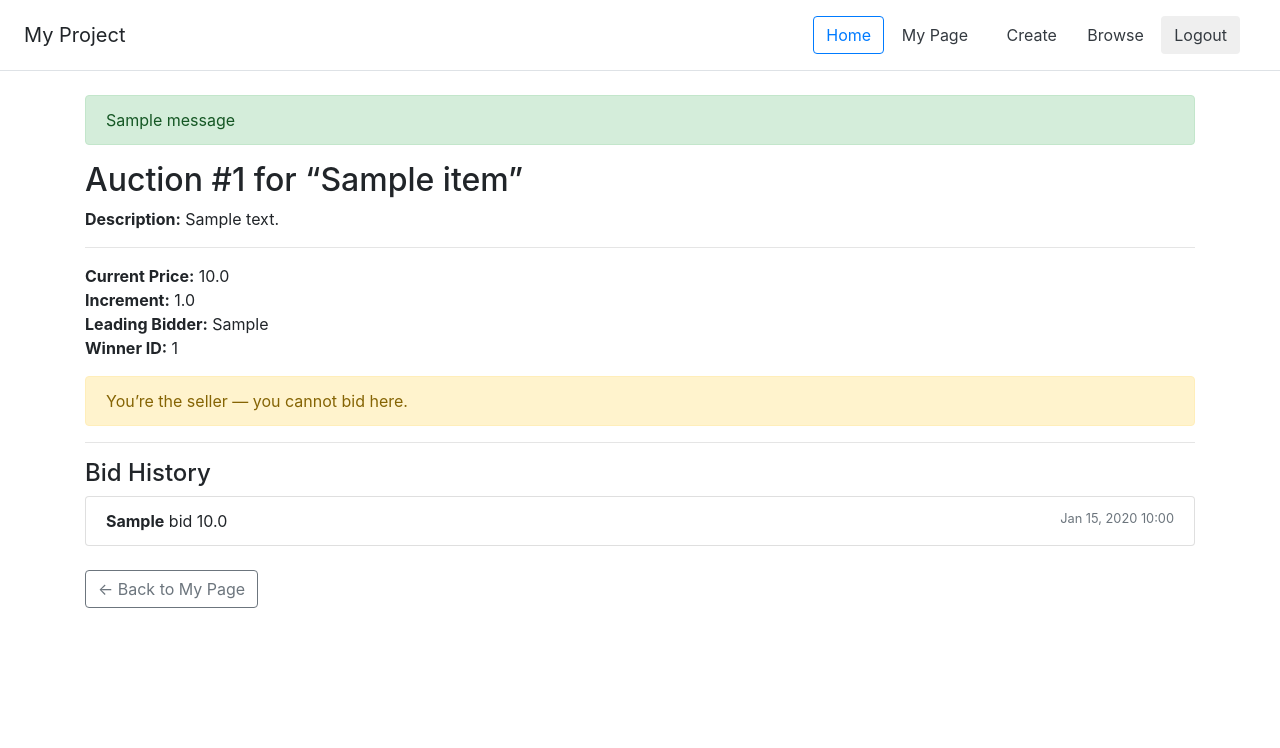
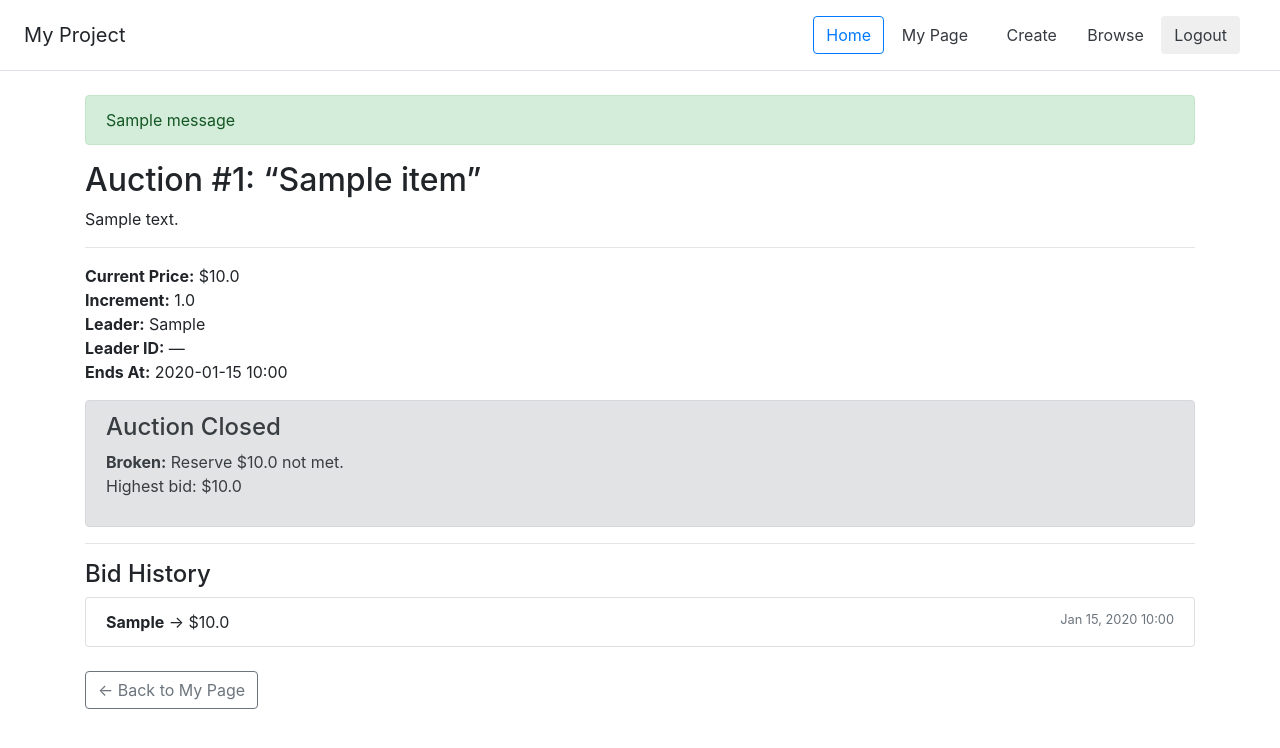
Before and after one commit to Kjets22/dp_project, a Flask app: page /auctions/1/detail in a window 1280 px wide. Shown: the top 748 px of the page. Run offline with Flask 3, Linux system fonts and the light colour scheme; a user stored in the database is signed in; tables that the repository leaves empty hold one stand-in row (values such as "Sample post"); one stand-in notice (Sample message) is shown; some libraries are stand-ins or nearby versions.

Commit message:
feat: auction close

```diff
--- a/app/templates/auctions/detail.html
+++ b/app/templates/auctions/detail.html
@@ -1,87 +1,78 @@
+{# templates/auctions/detail.html #}
 {% extends 'base.html' %}
 {% block title %}Auction #{{ auction.id }}{% endblock %}
 
 {% block content %}
 <div class="container mt-4">
-  {% with messages = get_flashed_messages(with_categories=true) %}
-    {% if messages %}
-      {% for cat,msg in messages %}
-        <div class="alert alert-{{ cat }}">{{ msg }}</div>
-      {% endfor %}
-    {% endif %}
-  {% endwith %}
+  {% for cat,msg in get_flashed_messages(with_categories=true) %}
+    <div class="alert alert-{{cat}}">{{msg}}</div>
+  {% endfor %}
 
-  <h2>Auction #{{ auction.id }} for “{{ item.title }}”</h2>
-  <p><strong>Description:</strong> {{ item.description or "—" }}</p>
+  <h2>Auction #{{ auction.id }}: “{{ item.title }}”</h2>
+  <p>{{ item.description or "—" }}</p>
   <hr>
   <p>
-    <strong>Current Price:</strong> {{ current_price }}<br>
+    <strong>Current Price:</strong> ${{ current_price }}<br>
     <strong>Increment:</strong> {{ auction.increment }}<br>
-    <strong>Leading Bidder:</strong> {{ highest_bidder or "—" }}<br>
-    <strong>Winner ID:</strong> {{ auction.winning_id or "—" }}
+    <strong>Leader:</strong> {{ highest_bidder or "—" }}<br>
+    <strong>Leader ID:</strong> {{ auction.winning_id or "—" }}<br>
+    <strong>Ends At:</strong> {{ auction.end_time.strftime('%Y-%m-%d %H:%M') }}
   </p>
 
   {% if auction.status == 'open' %}
     {% if current_user.id == auction.seller_id %}
-      <div class="alert alert-warning">You’re the seller &mdash; you cannot bid here.</div>
-
+      <div class="alert alert-warning">You’re the seller—you cannot bid.</div>
     {% elif highest_bidder == current_user.username %}
-      <div class="alert alert-info">You’re currently the highest bidder.</div>
-
+      <div class="alert alert-info">You’re currently the leader.</div>
     {% else %}
       <div class="card mb-4">
         <div class="card-body">
-          <h5 class="card-title">Place a Bid</h5>
+          <h5>Place a Bid</h5>
           <form method="post">
             <div class="form-group">
-              <label>Your Maximum Bid <small class="text-muted">(optional)</small></label>
-              <input
-                type="number"
-                step="0.01"
-                name="max_bid"
-                class="form-control"
-                placeholder="e.g. 100.00"
-                min="{{ current_price + auction.increment }}"
-              >
+              <label>Max Bid (proxy, optional)</label>
+              <input type="number" step="0.01" name="max_bid" class="form-control"
+                     min="{{ (current_price+auction.increment)|round(2) }}">
             </div>
             <div class="form-group">
-              <label>Your Exact Next Bid <small class="text-muted">(optional)</small></label>
-              <input
-                type="number"
-                step="0.01"
-                name="bid_amount"
-                class="form-control"
-                placeholder="{{ (current_price + auction.increment)|round(2) }}"
-                min="{{ (current_price + auction.increment)|round(2) }}"
-              >
+              <label>Exact Bid (optional)</label>
+              <input type="number" step="0.01" name="bid_amount" class="form-control"
+                     min="{{ (current_price+auction.increment)|round(2) }}">
             </div>
-            <button type="submit" class="btn btn-primary">Place Bid</button>
+            <button class="btn btn-primary">Place Bid</button>
           </form>
         </div>
       </div>
     {% endif %}
   {% else %}
-    <div class="alert alert-secondary">This auction is closed.</div>
+    <div class="alert alert-secondary">
+      <h4>Auction Closed</h4>
+      {% if auction.winner_id %}
+        <p><strong>Winner:</strong> {{ auction.winner.username }}<br>
+           <strong>Winning Bid:</strong> ${{ auction.winning_bid }}</p>
+      {% else %}
+        <p><strong>Broken:</strong> Reserve ${{ auction.reserve_price }} not met.<br>
+           Highest bid: ${{ auction.winning_bid or '—' }}</p>
+      {% endif %}
+    </div>
   {% endif %}
 
   <hr>
   <h4>Bid History</h4>
   {% if bids %}
     <ul class="list-group mb-4">
-      {% for bid in bids %}
+      {% for b in bids %}
         <li class="list-group-item d-flex justify-content-between">
-          <span><strong>{{ bid.bidder }}</strong> bid {{ bid.amount }}</span>
-          <small class="text-muted">{{ bid.timestamp.strftime('%b %-d, %Y %H:%M') }}</small>
+          <span><strong>{{b.bidder}}</strong> → ${{b.amount}}</span>
+          <small class="text-muted">{{b.timestamp.strftime('%b %-d, %Y %H:%M')}}</small>
         </li>
       {% endfor %}
     </ul>
   {% else %}
-    <p class="text-muted">No bids have been placed yet.</p>
+    <p class="text-muted">No bids yet.</p>
   {% endif %}
 
   <a href="{{ url_for('user_detail', id=current_user.id) }}"
-     class="btn btn-outline-secondary">
-    ← Back to My Page
-  </a>
+     class="btn btn-outline-secondary">← Back to My Page</a>
 </div>
 {% endblock %}
```
Also changed, not shown: app/__init__.py (+99 -69 lines).
